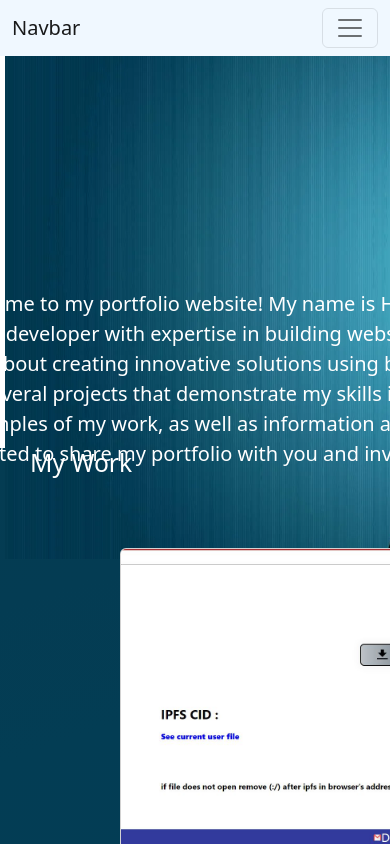
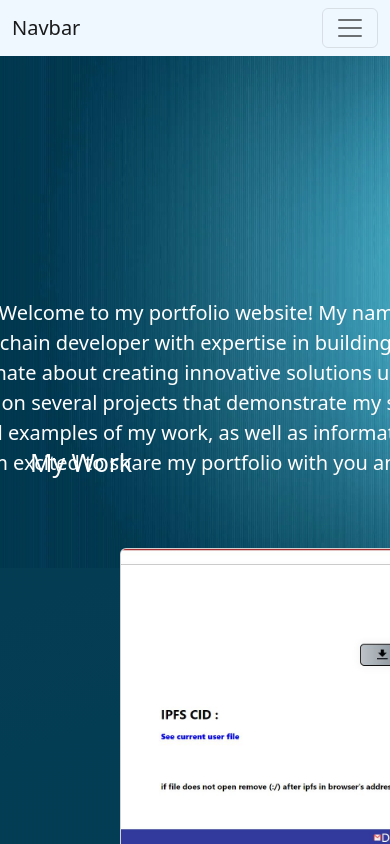
Before and after one commit to placeparks/portfolio, a Next.js app: page / in a window 390 px wide. Shown: the top 844 px of the page. Built offline with nearby package versions, Linux system fonts and the light colour scheme.

Commit message:
Update globals.css

```diff
--- a/styles/globals.css
+++ b/styles/globals.css
@@ -69,8 +69,8 @@ height: 300px;
 @media (max-width: 600px) {
   .bg-img{
     margin-top: -450px;
-    width: 1000px;
-margin-left:620px;
+    width: 1030px;
+margin-left:630px;
   }
 
   .card{
@@ -102,7 +102,7 @@ Width:1000px;
     margin-top: -270px;
     color: white;
     font-size: 20px;
-    margin-left: 100px;
+    margin-left: 200px;
     text-align: center;
   }
 
```
